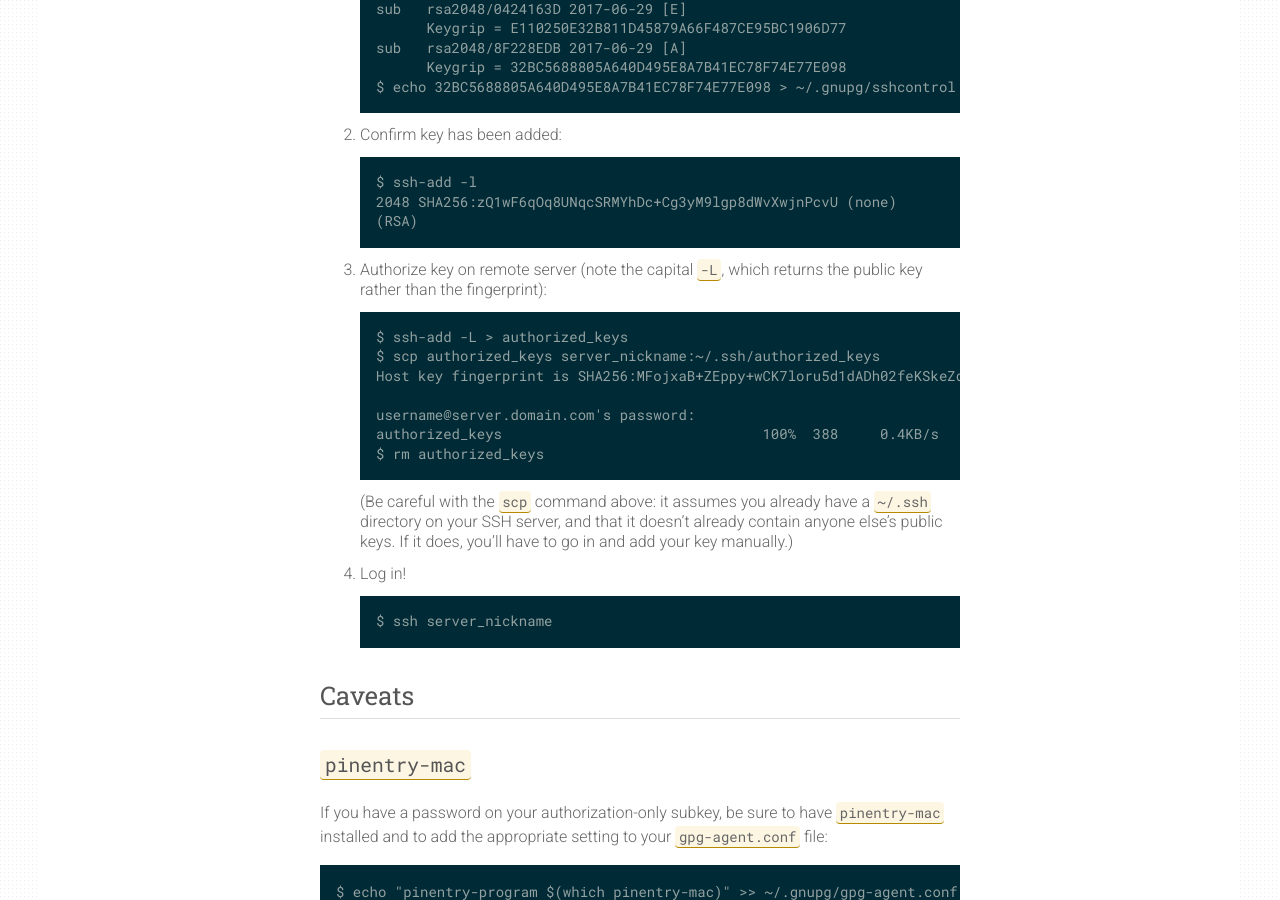
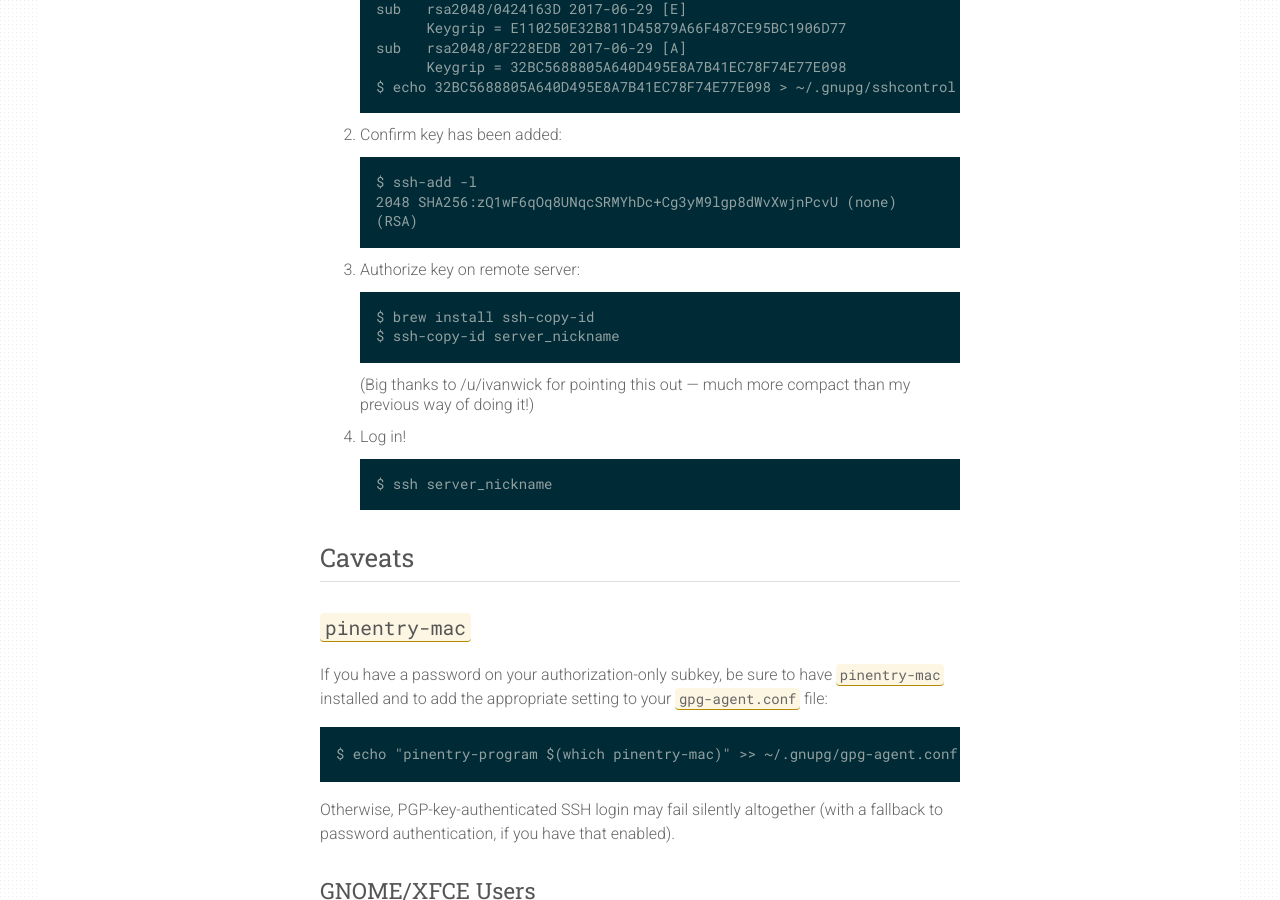
Before and after one commit to rlue/ryanlue.com, a Jekyll site: the page built from _posts/2017-06-29-gpg-for-ssh-auth.md, in a window 1280 px wide and 900 px high, scrolled down 3872 px. Built offline with Jekyll 4.4.1, drawn with Linux system fonts in a browser that asks for light colours; a script that is not in the unit is left out.

Commit message:
Improve gpg-for-ssh-auth per /u/ivanwick's suggestion

```diff
--- a/_posts/2017-06-29-gpg-for-ssh-auth.md
+++ b/_posts/2017-06-29-gpg-for-ssh-auth.md
@@ -145,17 +147,12 @@ If your security needs are not particularly sensitive, I suggest leaving the fir
        2048 SHA256:zQ1wF6qOq8UNqcSRMYhDc+Cg3yM9lgp8dWvXwjnPcvU (none)
        (RSA)
 
-8. Authorize key on remote server (note the capital `-L`, which returns the public key rather than the fingerprint):
+8. Authorize key on remote server:
 
-       $ ssh-add -L > authorized_keys
-       $ scp authorized_keys server_nickname:~/.ssh/authorized_keys
-       Host key fingerprint is SHA256:MFojxaB+ZEppy+wCK7loru5d1dADh02feKSkeZdrxPA
+       $ brew install ssh-copy-id
+       $ ssh-copy-id server_nickname
 
-       username@server.domain.com's password:
-       authorized_keys                               100%  388     0.4KB/s   00:00
-       $ rm authorized_keys
-
-   (Be careful with the `scp` command above: it assumes you already have a `~/.ssh` directory on your SSH server, and that it doesn’t already contain anyone else’s public keys. If it does, you’ll have to go in and add your key manually.)
+   (Big thanks to /u/ivanwick for pointing this out — much more compact than my previous way of doing it!)
 
 9. Log in!
 
```
Also changed, not shown: other parts of _posts/2017-06-29-gpg-for-ssh-auth.md (+2 -0 lines).
